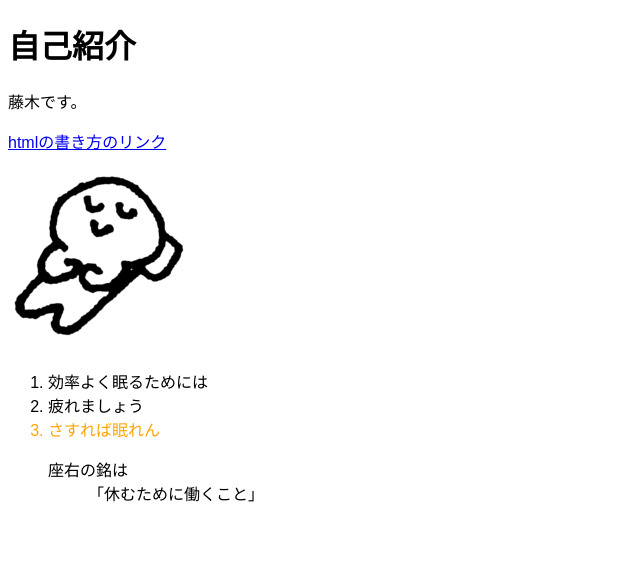
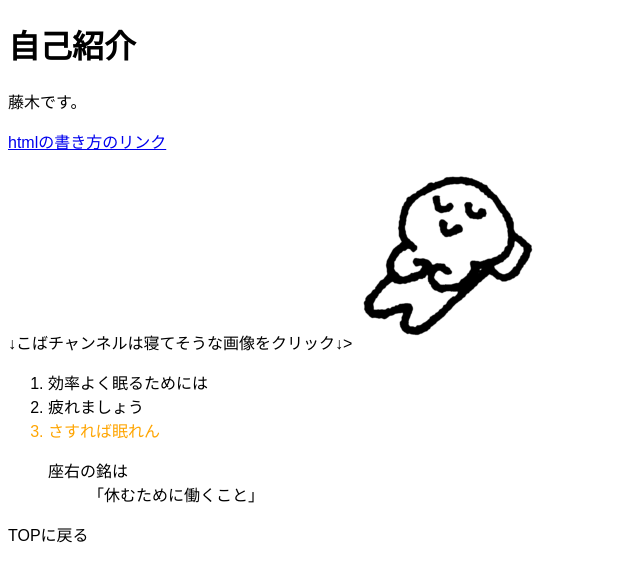
Before and after one commit to 13174-f/group_work, a plain HTML site: page index.html in a window 1280 px wide. Shown: the whole page, without its empty margins (0-640 px from the left). Drawn offline with Linux system fonts and the light colour scheme; files that its build step writes are made by us from their sources.

Commit message:
Update index.html

```diff
--- a/index.html
+++ b/index.html
@@ -19,8 +19,10 @@
       <!--これ自体はコメントアウトなのでコードに影響しない-->
     <a href="https://gentle-sea-09a91e700.5.azurestaticapps.net">
         <!--画像は寝てる人、リンクはこばチャンネル-->
+        <a>↓こばチャンネルは寝てそうな画像をクリック↓>
   <img src="https://github.com/13174-f/group_work/blob/main/sleep.png?raw=true" alt="表示できんかった" />
-  </a>
+        </a>
+        </a>
   </p>
 
   <ol>
@@ -35,6 +37,8 @@
     <p>座右の銘は<br>　　　「休むために働くこと」</p>
   </ol>
 
+    <https://victorious-mud-04a97ba00.5.azurestaticapps.net">TOPに戻る</a>
+
 </body>
 
 </html>
```
